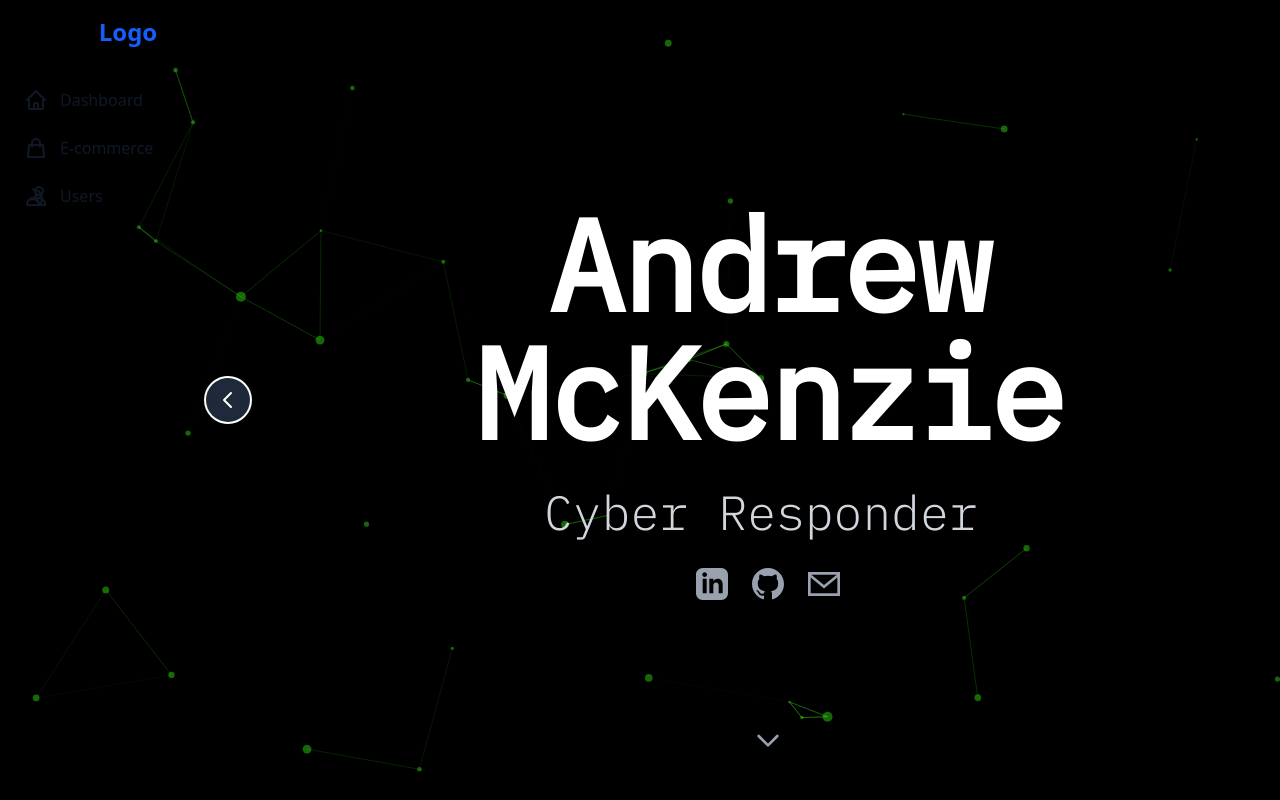
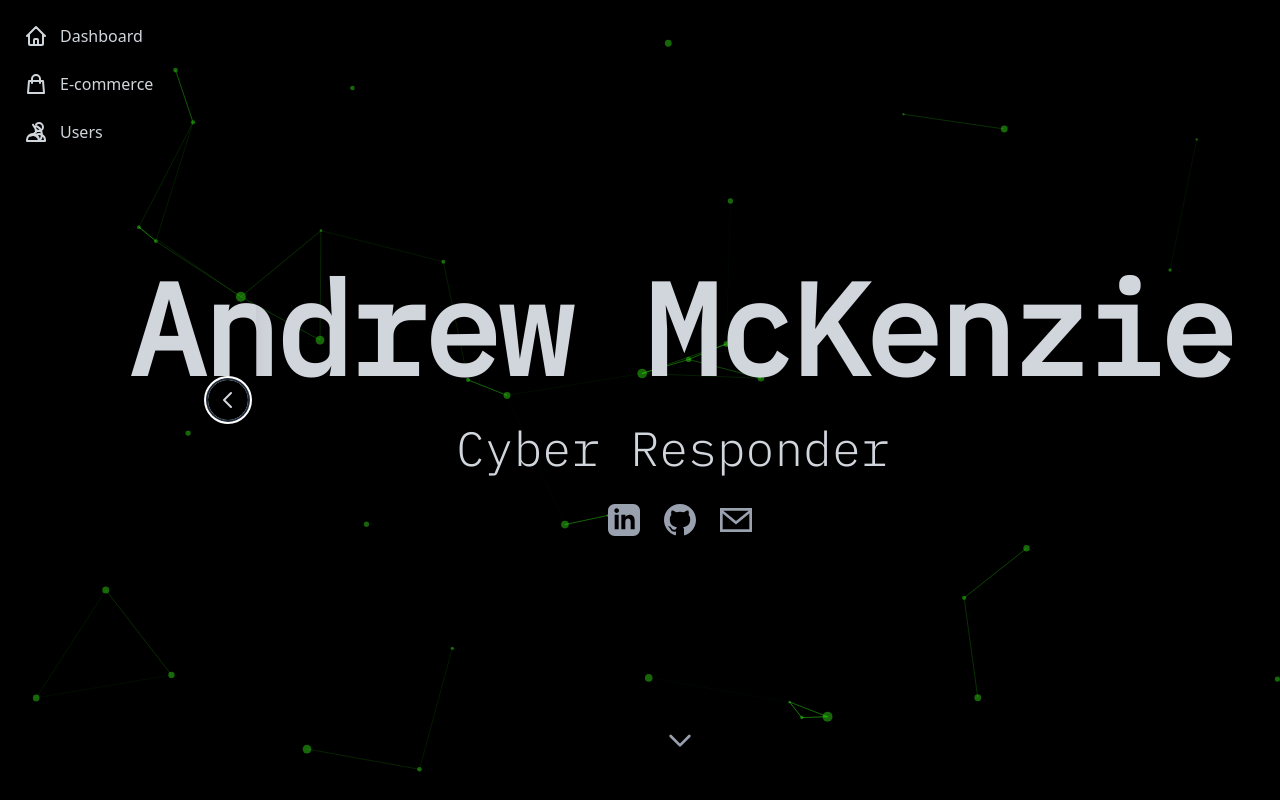
Before and after one commit to blu371ck/blu371ck-portfolio, a React app: page / in a window 1280 px wide. Both pictures are taken after a click on the button "Open navigation". Built offline with nearby package versions, Linux system fonts and the light colour scheme.

Commit message:
Added some more styling, and reactivity.

```diff
--- a/src/App.tsx
+++ b/src/App.tsx
@@ -1,11 +1,11 @@
 import React, { useState } from 'react';
-import SideNav from "./components/SideNav/SideNav";
+import Navigation from "./components/Navigation/Navigation";
 import RoleAnimator from './components/RoleAnimator/RoleAnimator';
 import CyberBackground from './components/CyberBackground/CyberBackground';
 import SocialLinks from './components/Utility/SocialLinks';
 
 const NavIcon = ({ path }: { path: string }) => (
-  <svg className="w-6 h-6" fill="none" viewBox="0 0 24 24" stroke="currentColor" strokeWidth={2}>
+  <svg className="w-6 h-6 text-gray-300" fill="none" viewBox="0 0 24 24" stroke="currentColor" strokeWidth={2}>
     <path strokeLinecap="round" strokeLinejoin="round" d={path} />
   </svg>
 );
@@ -16,38 +16,17 @@ const App = () => {
   return (
     <div className="relative min-h-screen bg-black font-sans text-white">
       <CyberBackground />
-      <SideNav isOpen={isNavOpen} onToggle={() => setIsNavOpen(!isNavOpen)}>
+      <Navigation>
         <ul className="space-y-2">
-          <li>
-            <a href="#" className="flex items-center p-2 text-base font-normal text-gray-900 rounded-lg hover:bg-gray-100 group">
-              <NavIcon path="M3 12l2-2m0 0l7-7 7 7M5 10v10a1 1 0 001 1h3m10-11l2 2m-2-2v10a1 1 0 01-1 1h-3m-6 0a1 1 0 001-1v-4a1 1 0 011-1h2a1 1 0 011 1v4a1 1 0 001 1m-6 0h6" />
-              <span className="ml-3 whitespace-nowrap group-hover:text-blue-600">
-                Dashboard
-              </span>
-            </a>
-          </li>
-          <li>
-            <a href="#" className="flex items-center p-2 text-base font-normal text-gray-900 rounded-lg hover:bg-gray-100 group">
-              <NavIcon path="M16 11V7a4 4 0 00-8 0v4M5 9h14l1 12H4L5 9z" />
-              <span className="ml-3 whitespace-nowrap group-hover:text-blue-600">
-                E-commerce
-              </span>
-            </a>
-          </li>
-          <li>
-            <a href="#" className="flex items-center p-2 text-base font-normal text-gray-900 rounded-lg hover:bg-gray-100 group">
-              <NavIcon path="M12 4.354a4 4 0 110 5.292M15 21H3v-1a6 6 0 0112 0v1zm0 0h6v-1a6 6 0 00-9-5.197M15 21a6 6 0 00-9-5.197m0 0A10.99 10.99 0 0012 12a10.99 10.99 0 00-3-7.303M15 21a9 9 0 00-3-14.975" />
-              <span className="ml-3 whitespace-nowrap group-hover:text-blue-600">
-                Users
-              </span>
-            </a>
-          </li>
+          <li><a href="#" className="flex items-center p-2 text-base font-normal text-gray-900 rounded-lg hover:bg-gray-100 group"><NavIcon path="M3 12l2-2m0 0l7-7 7 7M5 10v10a1 1 0 001 1h3m10-11l2 2m-2-2v10a1 1 0 01-1 1h-3m-6 0a1 1 0 001-1v-4a1 1 0 011-1h2a1 1 0 011 1v4a1 1 0 001 1m-6 0h6" /><span className="ml-3 whitespace-nowrap text-gray-300 group-hover:text-blue-600">Dashboard</span></a></li>
+          <li><a href="#" className="flex items-center p-2 text-base font-normal text-gray-900 rounded-lg hover:bg-gray-100 group"><NavIcon path="M16 11V7a4 4 0 00-8 0v4M5 9h14l1 12H4L5 9z" /><span className="ml-3 whitespace-nowrap text-gray-300 group-hover:text-blue-600">E-commerce</span></a></li>
+          <li><a href="#" className="flex items-center p-2 text-base font-normal text-gray-900 rounded-lg hover:bg-gray-100 group"><NavIcon path="M12 4.354a4 4 0 110 5.292M15 21H3v-1a6 6 0 0112 0v1zm0 0h6v-1a6 6 0 00-9-5.197M15 21a6 6 0 00-9-5.197m0 0A10.99 10.99 0 0012 12a10.99 10.99 0 00-3-7.303M15 21a9 9 0 00-3-14.975" /><span className="ml-3 whitespace-nowrap text-gray-300 group-hover:text-blue-600">Users</span></a></li>
         </ul>
-      </SideNav>
+      </Navigation>
 
       <main className={`relative h-screen flex flex-col items-center justify-center text-center transition-all duration-300 ease-in-out z-10 md:px-0 ${isNavOpen ? 'md:ml-64' : 'md:ml-20'}`}>
         <div className="flex-grow flex flex-col items-center justify-center">
-          <h1 className="text-9xl font-bold tracking-tight font-sub-header">
+          <h1 className="text-9xl font-bold tracking-tight font-sub-header text-gray-300">
             Andrew McKenzie
           </h1>
           <div className="mt-4 flex items-center text-3xl md:text-5xl font-light text-gray-300 font-sub-header">
--- /dev/null
+++ b/src/components/Navigation/Navigation.tsx
@@ -0,0 +1,43 @@
+import React, { useState } from 'react';
+
+const Navigation = ({ children }: { children: React.ReactNode }) => {
+  const [isSideNavOpen, setSideNavOpen] = useState(false);
+  const [isMobileMenuOpen, setMobileMenuOpen] = useState(false);
+
+  return (
+    <>
+      <header className="md:hidden fixed top-0 left-0 w-full backdrop-blur-xl h-16 z-30 border-b border-gray-200/10">
+        <div className="flex items-center justify-between h-full px-4">
+          <div className="text-xl font-bold text-gray-300">AM</div>
+          <button onClick={() => setMobileMenuOpen(!isMobileMenuOpen)} className="text-gray-300">
+            <svg className="w-6 h-6" fill="none" viewBox="0 0 24 24" stroke="currentColor"><path strokeLinecap="round" strokeLinejoin="round" strokeWidth={2} d="M4 6h16M4 12h16m-7 6h7" /></svg>
+          </button>
+        </div>
+      </header>
+
+      {/* Mobile Dropdown Menu */}
+      <div data-testid="mobile-menu" className={`fixed top-16 left-0 w-full z-20 transition-transform duration-300 ease-in-out md:hidden ${isMobileMenuOpen ? 'transform translate-y-0' : 'transform -translate-y-full'}`}>
+        <nav className="p-4">{children}</nav>
+      </div>
+
+      {/* Side Navigation (Visible on medium screens and up) */}
+      <aside className={`hidden md:flex fixed top-0 left-0 h-screen shadow-xl transition-all duration-300 ease-in-out z-20 ${isSideNavOpen ? 'w-64' : 'w-20'}`} aria-label="Sidebar">
+        <div className="h-full flex flex-col">
+          <nav data-testid="desktop-nav-content" className={`flex-1 px-4 py-4 transition-opacity duration-300 ${isSideNavOpen ? 'opacity-100' : 'opacity-0 pointer-events-none'}`} aria-hidden={!isSideNavOpen}>
+            {children}
+          </nav>
+        </div>
+      </aside>
+
+      {/* Side Nav Toggle Button (Visible on medium screens and up) */}
+      <button onClick={() => setSideNavOpen(!isSideNavOpen)} className={`hidden md:flex fixed top-1/2 -translate-y-1/2 h-10 w-10 items-center justify-center rounded-full focus:outline-none focus:ring-2 focus:ring-offset-2 focus:ring-offset-gray-800 focus:ring-white transition-all duration-300 ease-in-out z-30 ${isSideNavOpen ? 'left-52' : 'left-5'}`} aria-label={isSideNavOpen ? 'Close navigation' : 'Open navigation'} title={isSideNavOpen ? 'Close navigation' : 'Open navigation'}>
+        <div className="relative w-6 h-6">
+          <svg xmlns="http://www.w3.org/2000/svg" className={`absolute inset-0 w-6 h-6 text-gray-300 transition-transform duration-300 ease-in-out ${isSideNavOpen ? 'transform rotate-180 opacity-0' : 'transform rotate-0 opacity-100'}`} fill="none" viewBox="0 0 24 24" stroke="currentColor" strokeWidth={2}><path strokeLinecap="round" strokeLinejoin="round" d="M9 5l7 7-7 7" /></svg>
+          <svg xmlns="http://www.w3.org/2000/svg" className={`absolute inset-0 w-6 h-6 text-gray-300 transition-transform duration-300 ease-in-out ${isSideNavOpen ? 'transform rotate-0 opacity-100' : 'transform -rotate-180 opacity-0'}`} fill="none" viewBox="0 0 24" stroke="currentColor" strokeWidth={2}><path strokeLinecap="round" strokeLinejoin="round" d="M15 19l-7-7 7-7" /></svg>
+        </div>
+      </button>
+    </>
+  );
+};
+
+export default Navigation;
--- a/src/components/SideNav/SideNav.tsx
+++ /dev/null
@@ -1,80 +0,0 @@
-import React, { useState } from 'react';
-
-interface SideNavProps {
-  children: React.ReactNode;
-  isOpen: boolean;
-  onToggle: () => void;
-}
-
-const SideNav: React.FC<SideNavProps> = ({ children, isOpen, onToggle }) => {
-  return (
-    <>
-      <aside
-        className={`
-          fixed top-0 left-0 h-screen shadow-xl transition-all duration-300 ease-in-out z-20
-          ${isOpen ? 'w-64' : 'w-16 md:w-20'}
-        `}
-        aria-label="Sidebar"
-      >
-        <div className="h-full flex flex-col">
-          <div className="flex items-center justify-center h-16 shrink-0">
-            <div className={`text-2xl font-bold text-blue-600 transition-opacity duration-300 ${isOpen ? 'opacity-100' : 'opacity-0'}`}>
-              Logo
-            </div>
-          </div>
-          <nav
-            className={`flex-1 px-4 py-4 transition-opacity duration-300
-              ${isOpen ? 'opacity-100' : 'opacity-0 pointer-events-none'}`
-            }
-            aria-hidden={!isOpen}
-          >
-            {children}
-          </nav>
-        </div>
-      </aside>
-
-      <button
-        onClick={onToggle}
-        className={`
-          fixed top-1/2 -translate-y-1/2 bg-gray-800 h-10 w-10
-          flex items-center justify-center
-          rounded-full
-          focus:outline-none focus:ring-2 focus:ring-offset-2 focus:ring-offset-gray-800 focus:ring-white
-          transition-all duration-300 ease-in-out z-30
-          ${isOpen ? 'left-52' : 'left-5'}
-        `}
-        aria-label={isOpen ? 'Close navigation' : 'Open navigation'}
-        title={isOpen ? 'Close navigation' : 'Open navigation'}
-      >
-        <div className="relative w-6 h-6">
-          <svg
-            xmlns="http://www.w3.org/2000/svg"
-            className={`absolute inset-0 w-6 h-6 text-white transition-transform duration-300 ease-in-out
-              ${isOpen ? 'transform rotate-180 opacity-0' : 'transform rotate-0 opacity-100'}`
-            }
-            fill="none"
-            viewBox="0 0 24 24"
-            stroke="currentColor"
-            strokeWidth={2}
-          >
-            <path strokeLinecap="round" strokeLinejoin="round" d="M9 5l7 7-7 7" />
-          </svg>
-          <svg
-            xmlns="http://www.w3.org/2000/svg"
-            className={`absolute inset-0 w-6 h-6 text-white transition-transform duration-300 ease-in-out
-              ${isOpen ? 'transform rotate-0 opacity-100' : 'transform -rotate-180 opacity-0'}`
-            }
-            fill="none"
-            viewBox="0 0 24"
-            stroke="currentColor"
-            strokeWidth={2}
-          >
-            <path strokeLinecap="round" strokeLinejoin="round" d="M15 19l-7-7 7-7" />
-          </svg>
-        </div>
-      </button>
-    </>
-  );
-};
-
-export default SideNav;
```
Also changed, not shown: 2 other files (tests, documents, lock files or other folders).
